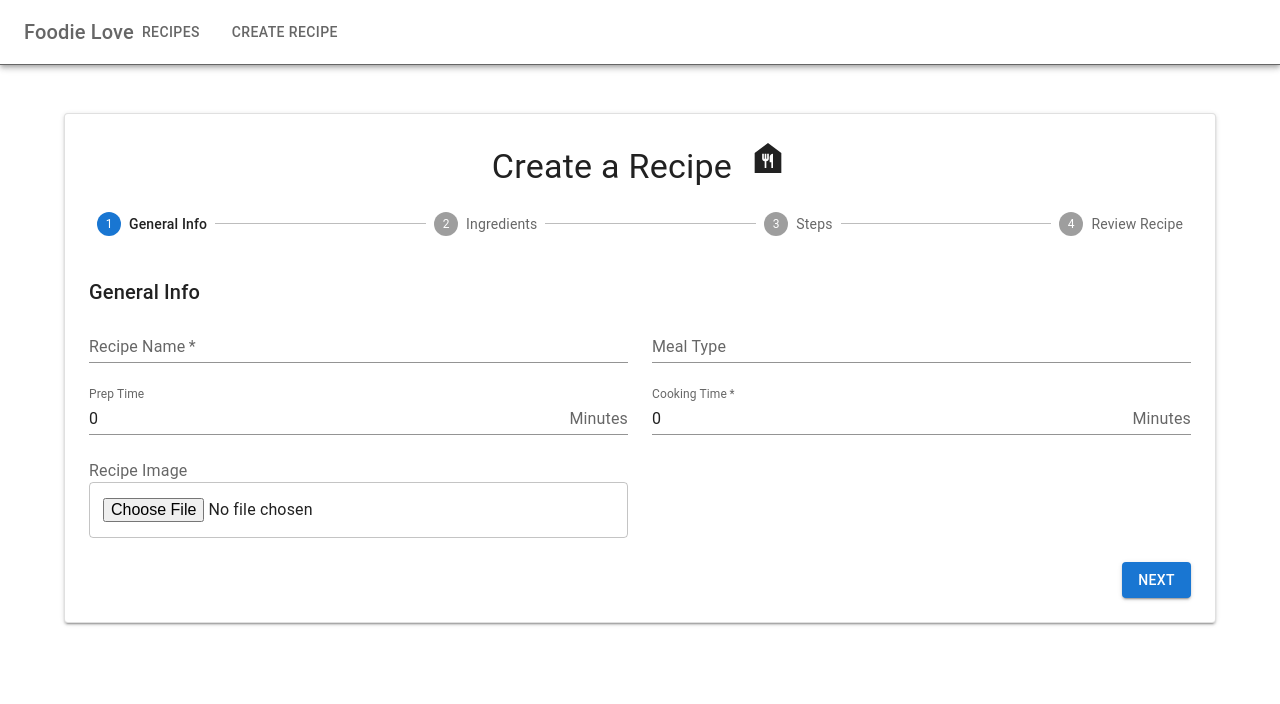
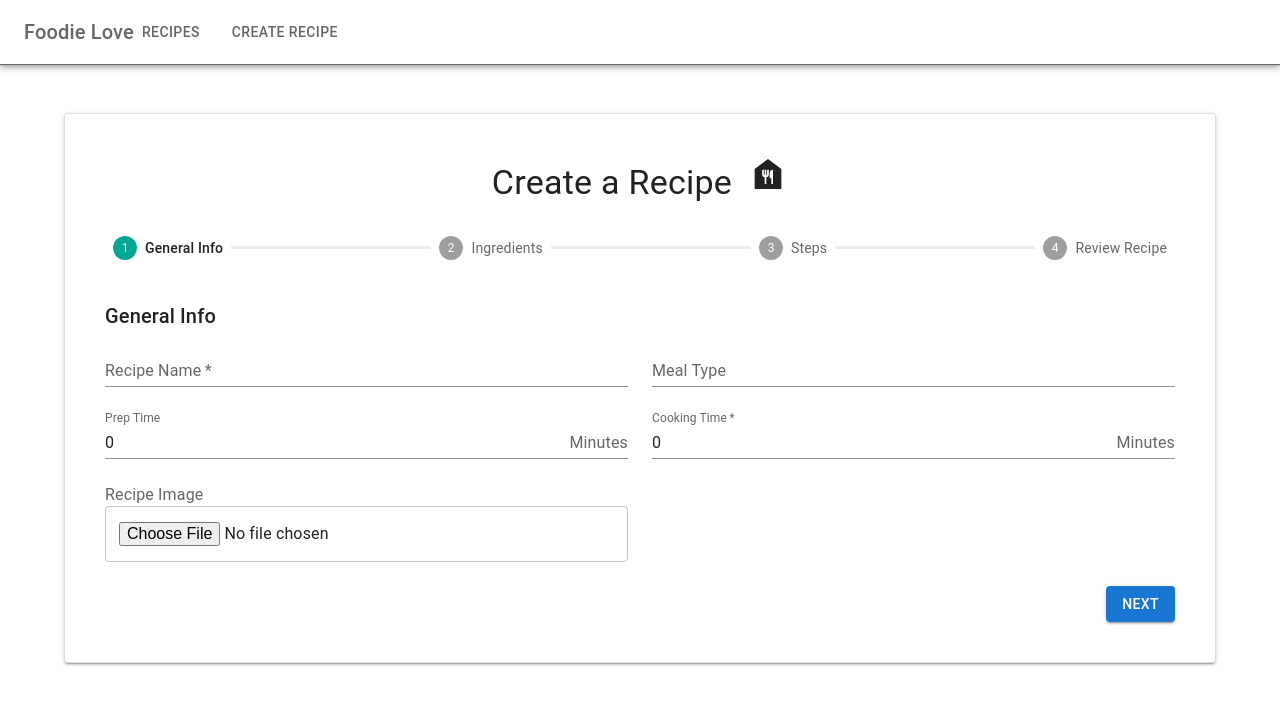
Before and after one commit to Benson-D/foodie-love-frontend, a React (Create React App) app: page /create-recipe in a window 1280 px wide. Shown: the top 704 px of the page. Built offline with nearby package versions, Linux system fonts and the light colour scheme; no server answers.

Commit message:
updated form process to handle step count without sending props, updated format of api files

```diff
--- a/package.json
+++ b/package.json
@@ -15,6 +15,7 @@
     "@types/react": "^18.0.18",
     "@types/react-dom": "^18.0.6",
     "axios": "^0.27.2",
+    "formik": "^2.2.9",
     "react": "^18.2.0",
     "react-dom": "^18.2.0",
     "react-router-dom": "^6.3.0",
--- a/src/api/FoodieLoveApi.ts
+++ b/src/api/FoodieLoveApi.ts
@@ -9,8 +9,8 @@ const BASE_URL: string  = process.env.REACT_APP_BASE_URL || "http://localhost:30
  * @interface FoodieRequest
  */
 interface FoodieRequest {
-    url: string;
-    method: string;
+    endpoint: string;
+    method?: string;
     data?: CreateRecipeForm | SearchRecipes;
 };
 
@@ -19,8 +19,8 @@ interface FoodieRequest {
  * @interface FoodieAxiosRequest
  */
 interface FoodieAxiosRequest {
-    recipes?: GetRecipes[];
-    recipe?: GetSingleRecipe | CreateRecipeResponse
+    recipes: GetRecipes[];
+    recipe: GetSingleRecipe | CreateRecipeResponse
 };
 
 
@@ -29,8 +29,9 @@ class FoodieLoveApi {
     static token: string;
 
     static async request(axiosData: FoodieRequest): Promise<FoodieAxiosRequest> {
-        const { url, data } = axiosData;
+        const { endpoint, data } = axiosData;
 
+        const url = `${BASE_URL}/${endpoint}`;
         let method = axiosData.method || 'GET';
         const params = method === 'GET' ? axiosData.data : {};
 
@@ -52,15 +53,8 @@ class FoodieLoveApi {
      * @returns {Promise<Array>} JSON
      */
     static async getRecipes(params: SearchRecipes = {}): Promise<GetRecipes[]> {
-        try {
-            const { data } = await axios({url: `${BASE_URL}/recipes`, params});
-            return data.recipes;
-        } catch (err) {
-            const recipeError = err as AxiosError;
-
-            console.error("API Error Get", recipeError.response);
-            throw recipeError.response;
-        }
+        const res = await this.request({ endpoint: `recipes`, data: params });
+        return res.recipes;
     }
 
     /**
--- /dev/null
+++ b/src/recipes/FoodieFormContext.tsx
@@ -0,0 +1,5 @@
+import { createContext } from "react";
+
+const FoodieFormContext = createContext<{formSteps: number} | null>(null);
+
+export default FoodieFormContext;
--- a/src/recipes/RecipeForm.tsx
+++ b/src/recipes/RecipeForm.tsx
@@ -5,6 +5,7 @@ import GeneralInfo from "./formParts/GeneralInfo";
 import AddIngredients from "./formParts/AddIngredients";
 import AddInstructions from "./formParts/AddInstructions";
 import { IngredientItems, InstructionItems } from "./Interface/formInterface";
+import FoodieFormContext from "./FoodieFormContext";
 import FoodBankIcon from '@mui/icons-material/FoodBank';
 import {
     Box,
@@ -16,7 +17,8 @@ import {
     Typography,
     Button
 } from "@mui/material";
-
+import { styled } from '@mui/material/styles';
+import StepConnector, { stepConnectorClasses } from '@mui/material/StepConnector';
 
 const INITIAL_DATA: CreateRecipeForm = {
     recipeName: '',
@@ -34,6 +36,29 @@ const formLabels = [
     'Review Recipe'
 ];
 
+//#66cba9
+
+const ColorlibConnector = styled(StepConnector)(({ theme }) => ({
+    [`&.${stepConnectorClasses.active}`]: {
+      [`& .${stepConnectorClasses.line}`]: {
+        backgroundColor:'#06a696',
+      },
+    },
+    [`&.${stepConnectorClasses.completed}`]: {
+      [`& .${stepConnectorClasses.line}`]: {
+        backgroundColor:'#06a696',
+      },
+    },
+    [`& .${stepConnectorClasses.line}`]: {
+      height: 3,
+      border: 0,
+      backgroundColor:
+        theme.palette.mode === 'dark' ? theme.palette.grey[800] : '#eaeaf0',
+      borderRadius: 1,
+    }
+  }));
+
+
 /** Renders a Recipe Form to add a new Recipe
  *
  * State:
@@ -43,7 +68,7 @@ const formLabels = [
 function RecipeForm() {
     const [formData, setFormData] = useState<CreateRecipeForm>(INITIAL_DATA);
     const [formImage, setFormImage] = useState<string | File>('');
-    const [formSteps, setFormSteps] = useState(0);
+    const [formSteps, setFormSteps] = useState<number>(0);
 
     /**
      * Handles the inputs of Component General Info
@@ -151,33 +176,36 @@ function RecipeForm() {
             <Container component="section">
                 <Paper
                     variant="outlined"
-                    sx={{my: {xs: 3, md: 6 }, p: { xs: 2, md: 3}, boxShadow: 2}}>
+                    sx={{my: {xs: 3, md: 6 }, p: { xs: 2, md: 5}, boxShadow: 2}}>
                     <Typography component="h1" variant="h4" align="center">
                         Create a Recipe
                         <FoodBankIcon sx={{ml: 2, fontSize: '40px'}}/>
                     </Typography>
 
                     <Stepper
+                        connector={<ColorlibConnector />}
                         activeStep={formSteps}
-                        sx={{pt: 3, pb: 5}}>
+                        sx={{pt: 4, pb: 5}}>
                         {formLabels.map((label: string) => (
-                            <Step key={label}>
+                            <Step key={label}
+                                 sx={
+                                     {".css-1u4zpwo-MuiSvgIcon-root-MuiStepIcon-root.Mui-active": {color: '#06a696'},
+                                    ".css-1u4zpwo-MuiSvgIcon-root-MuiStepIcon-root.Mui-completed": {color: '#06a696'}}
+                                }>
                                 <StepLabel>{label}</StepLabel>
                             </Step>
                         ))}
                     </Stepper>
 
                     <form onSubmit={handleSubmit}>
-
+                        <FoodieFormContext.Provider value={{formSteps}}>
                             <GeneralInfo
-                            step={formSteps}
                                 formValues={formData}
                                 handleChange={handleChange}
                                 handleFile={handleFile} />
                             <AddIngredients
-                            step={formSteps}
                                 handleIngredient={handleIngredientChange} />
-                        <AddInstructions step={formSteps}
+                            <AddInstructions
                                     handleInstructions={handleInstructionsChange} />
 
                             <Box sx={{display: 'flex', justifyContent: 'flex-end'}}>
@@ -200,6 +228,7 @@ function RecipeForm() {
                                                 : 'Next'}
                                     </Button>
                                 </Box>
+                            </FoodieFormContext.Provider>
                     </form>
 
 
--- a/src/recipes/formParts/AddIngredients.tsx
+++ b/src/recipes/formParts/AddIngredients.tsx
@@ -1,5 +1,6 @@
 import { Grid, Typography, Button } from '@mui/material';
-import { useState } from "react";
+import { useState, useContext } from "react";
+import FoodieFormContext from '../FoodieFormContext';
 import { v4 as uuidv4 } from "uuid";
 import { GeneralList, IngredientItems } from "../Interface/formInterface";
 import Ingredient from './Ingredient';
@@ -16,11 +17,11 @@ const starterList = Array(5).fill({}).map(() => ({
     ...generalIngredientList
 }));
 
-function AddIngredients({ step, handleIngredient }: {
-    step: number,
+function AddIngredients({handleIngredient }: {
     handleIngredient: (formData: IngredientItems[]) => void
 }) {
     const [currentList, setCurrentList] = useState<IngredientItems[]>(starterList);
+    const foodie = useContext(FoodieFormContext);
 
     const addListItem = () => {
         const addIngredientList = currentList.concat({
@@ -45,7 +46,7 @@ function AddIngredients({ step, handleIngredient }: {
             (currentList) => currentList.filter((list) => list.id !== id));
     }
 
-    let componentDisplay = step === 1 ? 'block' : 'none';
+    let componentDisplay = foodie?.formSteps === 1 ? 'block' : 'none';
 
     return (
         <div style={{ display: componentDisplay }}>
--- a/src/recipes/formParts/AddInstructions.tsx
+++ b/src/recipes/formParts/AddInstructions.tsx
@@ -1,18 +1,20 @@
 import { Grid, Typography, Button } from "@mui/material";
-import React, { useState } from "react";
+import React, { useState, useContext } from "react";
+import FoodieFormContext from "../FoodieFormContext";
 import { InstructionItems } from "../Interface/formInterface";
 import { v4 as uuidv4 } from "uuid";
 import Instruction from "./Instruction";
 
 
-function AddInstructions({ step, handleInstructions }: {
-    step: number,
+function AddInstructions({ handleInstructions }: {
     handleInstructions: (formData: InstructionItems[]) => void
 }) {
     const [instructions, setInstructions] = useState<InstructionItems[]>([{
         id: uuidv4(),
         instruction: ''
     }]);
+
+    const foodie = useContext(FoodieFormContext);
 
     const addInstruction = () => {
         const addIngredientList = instructions.concat({
@@ -37,7 +39,7 @@ function AddInstructions({ step, handleInstructions }: {
         handleInstructions(instructions);
     }
 
-    let componentDisplay = step === 2 ? 'block' : 'none';
+    let componentDisplay = foodie?.formSteps === 2 ? 'block' : 'none';
 
     return (
         <div style={{ display: componentDisplay }}>
--- a/src/recipes/formParts/GeneralInfo.tsx
+++ b/src/recipes/formParts/GeneralInfo.tsx
@@ -1,4 +1,5 @@
-import React from 'react';
+import { useContext } from 'react';
+import FoodieFormContext from '../FoodieFormContext';
 import { CreateRecipeForm } from "../../api/interface/foodieCreate";
 import {
     Grid,
@@ -9,14 +10,15 @@ import {
 } from '@mui/material';
 
 
-function GeneralInfo({ step, formValues, handleChange, handleFile }: {
-    step: number,
+function GeneralInfo({ formValues, handleChange, handleFile }: {
     formValues: CreateRecipeForm,
     handleChange: (evt: React.ChangeEvent<HTMLInputElement>) => void,
     handleFile: (evt: React.ChangeEvent<HTMLInputElement>) => void
 }) {
 
-    const componentDisplay = step === 0 ? 'block' : 'none';
+    const foodie = useContext(FoodieFormContext);
+
+    const componentDisplay = foodie?.formSteps === 0 ? 'block' : 'none';
     const minuteProps = {
         endAdornment: <InputAdornment position="end">Minutes</InputAdornment>
     };
```
Also changed, not shown: 1 other file (tests, documents, lock files or other folders). Lines whose indentation alone changed are shown as unchanged.
